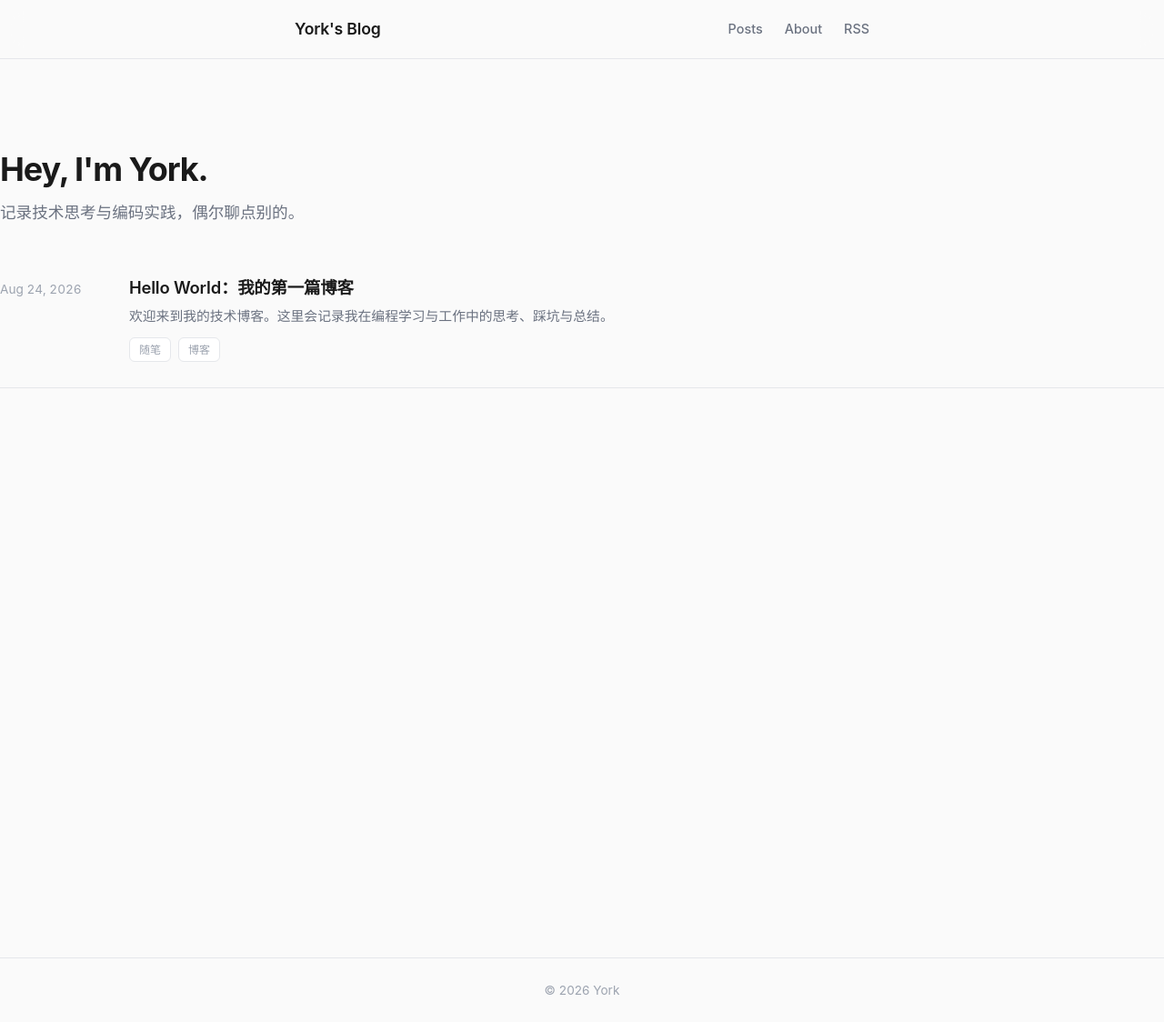
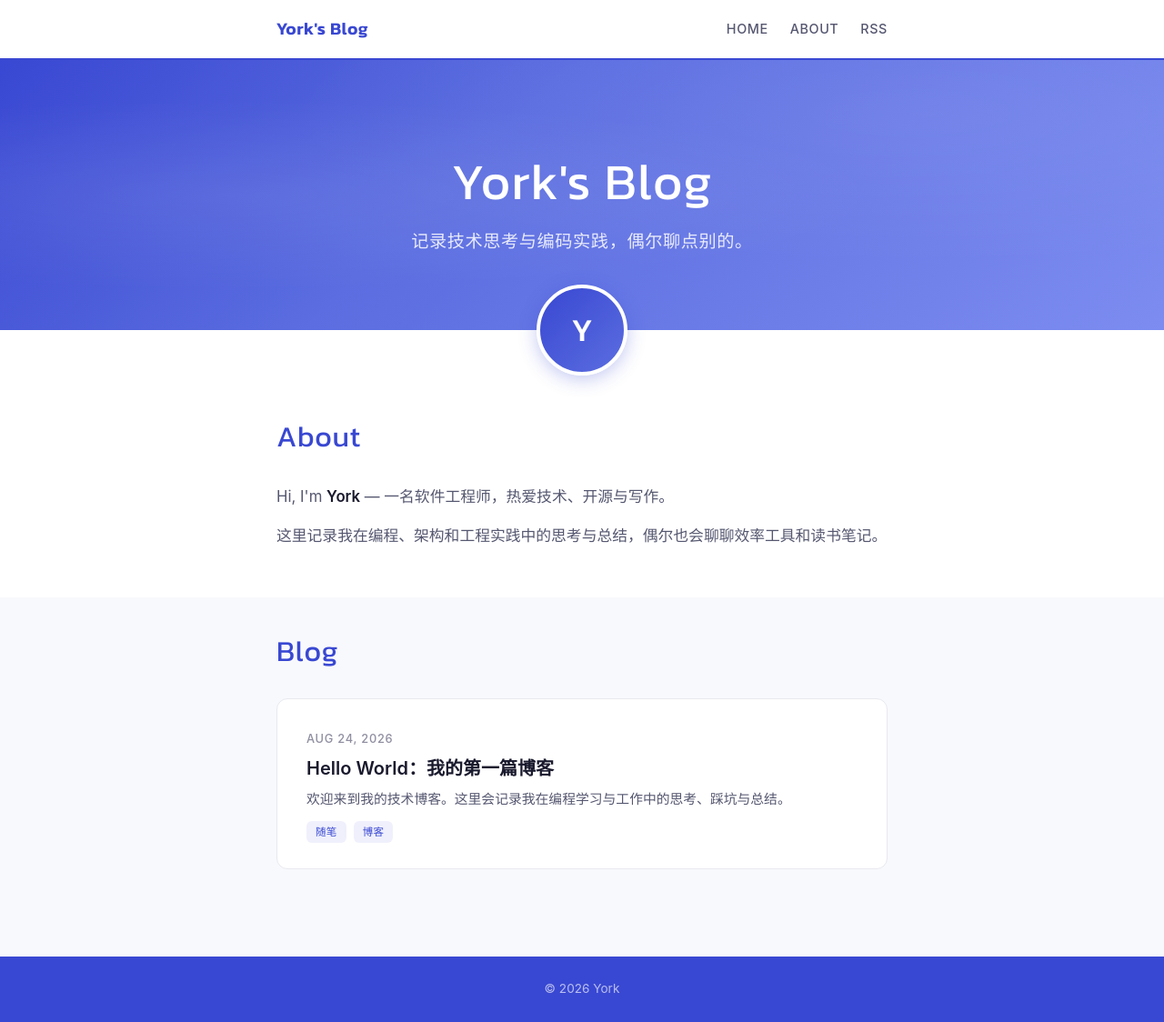
Before and after one commit to yorksity/yorksity.github.io, a Jekyll site: the page built from index.html, in a window 1280 px wide and 1124 px high. Shown: the whole window at 91% size. Built offline with Jekyll 4.4.1, drawn with Linux system fonts in a browser that asks for light colours.

Commit message:
Redesign homepage with hero banner, avatar, card-based post list inspired by personal-homepage-template

```diff
--- a/_includes/head.html
+++ b/_includes/head.html
@@ -2,5 +2,8 @@
 <meta name="viewport" content="width=device-width, initial-scale=1">
 <title>{% if page.title %}{{ page.title }} | {{ site.title }}{% else %}{{ site.title }}{% endif %}</title>
 <meta name="description" content="{% if page.excerpt %}{{ page.excerpt | strip_html | truncate: 160 }}{% else %}{{ site.description }}{% endif %}">
+<link rel="preconnect" href="https://fonts.googleapis.com">
+<link rel="preconnect" href="https://fonts.gstatic.com" crossorigin>
+<link href="https://fonts.googleapis.com/css2?family=Kanit:ital,wght@0,300;0,400;0,500;0,600;1,400&display=swap" rel="stylesheet">
 <link rel="stylesheet" href="{{ '/assets/css/main.css' | relative_url }}">
 <link rel="alternate" type="application/atom+xml" title="{{ site.title }}" href="{{ '/feed.xml' | relative_url }}">
--- a/_includes/header.html
+++ b/_includes/header.html
@@ -2,8 +2,8 @@
   <div class="wrapper">
     <a class="site-title" href="{{ '/' | relative_url }}">{{ site.title }}</a>
     <nav class="site-nav">
-      <a href="{{ '/' | relative_url }}">Posts</a>
-      <a href="{{ '/about' | relative_url }}">About</a>
+      <a href="{{ '/' | relative_url }}">HOME</a>
+      <a href="{{ '/about' | relative_url }}">ABOUT</a>
       <a href="{{ '/feed.xml' | relative_url }}">RSS</a>
     </nav>
   </div>
--- /dev/null
+++ b/_layouts/home.html
@@ -0,0 +1,13 @@
+<!DOCTYPE html>
+<html lang="{{ site.lang | default: 'zh-CN' }}">
+<head>
+  {% include head.html %}
+</head>
+<body>
+  {% include header.html %}
+  <main class="main-home">
+    {{ content }}
+  </main>
+  {% include footer.html %}
+</body>
+</html>
--- a/assets/css/main.css
+++ b/assets/css/main.css
@@ -1,18 +1,20 @@
 :root {
-  --bg: #fafafa;
-  --surface: #ffffff;
-  --text: #1a1a1a;
-  --text-secondary: #6b7280;
-  --text-tertiary: #9ca3af;
-  --border: #e5e7eb;
-  --accent: #2563eb;
-  --accent-dim: #1d4ed8;
-  --code-bg: #f3f4f6;
-  --max-width: 680px;
+  --blue: #3948d2;
+  --blue-dark: #2c3ab0;
+  --text: #1a1a2e;
+  --text-secondary: #555770;
+  --text-muted: #8e8ea0;
+  --bg: #ffffff;
+  --bg-light: #f8f9fc;
+  --bg-gray: #f2f3f7;
+  --border: #e8e9f0;
+  --max-width: 720px;
   --font-sans: -apple-system, BlinkMacSystemFont, "Segoe UI", "PingFang SC",
     "Hiragino Sans GB", "Microsoft YaHei", "Noto Sans SC", sans-serif;
+  --font-display: "Kanit", -apple-system, BlinkMacSystemFont, "Segoe UI",
+    sans-serif;
   --font-mono: "JetBrains Mono", "SF Mono", "Cascadia Code", "Fira Code",
-    "SFMono-Regular", Consolas, "Liberation Mono", Menlo, monospace;
+    "SFMono-Regular", Consolas, monospace;
 }
 
 *,
@@ -26,6 +28,7 @@
 html {
   -webkit-font-smoothing: antialiased;
   -moz-osx-font-smoothing: grayscale;
+  scroll-behavior: smooth;
 }
 
 body {
@@ -41,29 +44,22 @@ a {
   text-decoration: none;
 }
 
-/* ── Layout ─────────────────────────────── */
-
 .wrapper {
   max-width: var(--max-width);
   margin: 0 auto;
   padding: 0 24px;
 }
 
-.main {
-  min-height: calc(100vh - 64px - 72px);
-  padding: 60px 0 80px;
-}
-
 /* ── Header ─────────────────────────────── */
 
 .site-header {
-  background: rgba(250, 250, 250, 0.8);
+  background: rgba(255, 255, 255, 0.9);
   backdrop-filter: blur(12px);
   -webkit-backdrop-filter: blur(12px);
-  border-bottom: 1px solid var(--border);
+  border-bottom: 2px solid var(--blue);
   position: sticky;
   top: 0;
-  z-index: 10;
+  z-index: 100;
 }
 
 .site-header .wrapper {
@@ -74,148 +70,234 @@ a {
 }
 
 .site-title {
-  font-size: 1.1rem;
+  font-family: var(--font-display);
+  font-size: 1.2rem;
   font-weight: 600;
-  letter-spacing: -0.01em;
-  color: var(--text);
+  color: var(--blue);
+  letter-spacing: 0.02em;
 }
 
 .site-title:hover {
-  color: var(--accent);
+  color: var(--blue-dark);
 }
 
 .site-nav {
   display: flex;
   gap: 24px;
   font-size: 0.9rem;
+  font-weight: 500;
+  letter-spacing: 0.04em;
 }
 
 .site-nav a {
   color: var(--text-secondary);
-  font-weight: 450;
   transition: color 0.15s;
 }
 
 .site-nav a:hover {
-  color: var(--text);
+  color: var(--blue);
 }
 
-/* ── Hero ────────────────────────────────── */
+/* ── Home Hero ──────────────────────────── */
 
-.hero {
-  padding: 40px 0 48px;
+.home-hero {
+  position: relative;
+  background: linear-gradient(135deg, #3948d2 0%, #5b6de0 40%, #7c8cf0 100%);
+  padding: 100px 0 80px;
+  overflow: hidden;
 }
 
-.hero-title {
-  font-size: 2.25rem;
-  font-weight: 700;
-  letter-spacing: -0.03em;
-  line-height: 1.2;
-  color: var(--text);
+.hero-overlay {
+  position: absolute;
+  inset: 0;
+  background:
+    radial-gradient(ellipse at 20% 50%, rgba(255, 255, 255, 0.08) 0%, transparent 50%),
+    radial-gradient(ellipse at 80% 20%, rgba(255, 255, 255, 0.06) 0%, transparent 50%);
 }
 
-.hero-desc {
-  margin-top: 12px;
-  font-size: 1.1rem;
-  color: var(--text-secondary);
-  line-height: 1.6;
+.hero-content {
+  position: relative;
+  text-align: center;
+  max-width: var(--max-width);
+  margin: 0 auto;
+  padding: 0 24px;
 }
 
-/* ── Post List ───────────────────────────── */
+.hero-heading {
+  font-family: var(--font-display);
+  font-size: 3.5rem;
+  font-weight: 400;
+  color: #ffffff;
+  letter-spacing: 0.02em;
+  line-height: 1.2;
+}
+
+.hero-sub {
+  margin-top: 16px;
+  font-size: 1.2rem;
+  font-weight: 300;
+  color: rgba(255, 255, 255, 0.85);
+  letter-spacing: 0.03em;
+}
+
+/* ── Avatar ─────────────────────────────── */
+
+.home-avatar {
+  position: relative;
+  display: flex;
+  justify-content: center;
+  margin-top: -50px;
+  z-index: 10;
+}
+
+.avatar-img {
+  width: 100px;
+  height: 100px;
+  border-radius: 50%;
+  background: linear-gradient(135deg, #3948d2, #5b6de0);
+  display: flex;
+  align-items: center;
+  justify-content: center;
+  box-shadow: 0 4px 20px rgba(57, 72, 210, 0.3);
+  border: 4px solid #ffffff;
+}
+
+.avatar-img span {
+  font-family: var(--font-display);
+  font-size: 2.2rem;
+  font-weight: 500;
+  color: #ffffff;
+}
+
+/* ── Section Titles ─────────────────────── */
+
+.section-title {
+  font-family: var(--font-display);
+  font-size: 2rem;
+  font-weight: 400;
+  color: var(--blue);
+  letter-spacing: 0.02em;
+  line-height: 1.2;
+  margin-bottom: 32px;
+}
+
+/* ── Home Bio ───────────────────────────── */
+
+.home-bio {
+  padding: 48px 0 40px;
+  background: var(--bg);
+}
+
+.bio-content {
+  font-size: 1.05rem;
+  color: var(--text-secondary);
+  line-height: 1.85;
+}
+
+.bio-content p {
+  margin-bottom: 12px;
+}
+
+.bio-content strong {
+  color: var(--text);
+  font-weight: 600;
+}
+
+/* ── Home Posts ─────────────────────────── */
+
+.home-posts {
+  padding: 40px 0 80px;
+  background: var(--bg-light);
+}
 
 .post-list {
   list-style: none;
-  margin-top: 8px;
 }
 
-.post-item {
-  display: flex;
-  gap: 32px;
-  padding: 28px 0;
-  border-bottom: 1px solid var(--border);
+.post-card {
+  background: var(--bg);
+  border-radius: 12px;
+  padding: 28px 32px;
+  margin-bottom: 16px;
+  border: 1px solid var(--border);
+  transition: box-shadow 0.2s, border-color 0.2s;
 }
 
-.post-item:first-child {
-  padding-top: 0;
+.post-card:hover {
+  box-shadow: 0 2px 16px rgba(0, 0, 0, 0.06);
+  border-color: #c8cae0;
 }
 
-.post-date {
-  flex-shrink: 0;
-  width: 110px;
-  padding-top: 3px;
-  font-size: 0.85rem;
-  color: var(--text-tertiary);
-  font-variant-numeric: tabular-nums;
+.post-card-link {
+  display: block;
 }
 
-.post-body {
-  flex: 1;
-  min-width: 0;
+.post-card-date {
+  font-size: 0.8rem;
+  font-weight: 500;
+  color: var(--text-muted);
+  text-transform: uppercase;
+  letter-spacing: 0.06em;
 }
 
-.post-title {
-  font-size: 1.15rem;
+.post-card-title {
+  font-size: 1.25rem;
   font-weight: 600;
-  letter-spacing: -0.01em;
+  color: var(--text);
+  margin: 6px 0 8px;
   line-height: 1.4;
-  margin-bottom: 6px;
-}
-
-.post-title a {
-  color: var(--text);
   transition: color 0.15s;
 }
 
-.post-title a:hover {
-  color: var(--accent);
+.post-card:hover .post-card-title {
+  color: var(--blue);
 }
 
-.post-excerpt {
+.post-card-excerpt {
   font-size: 0.925rem;
   color: var(--text-secondary);
   line-height: 1.65;
-  margin-bottom: 10px;
+  margin-bottom: 12px;
 }
 
-.post-tags {
+.post-card-tags {
   display: flex;
   gap: 8px;
   flex-wrap: wrap;
 }
 
 .tag {
-  font-size: 0.75rem;
-  color: var(--text-tertiary);
-  background: var(--surface);
-  border: 1px solid var(--border);
+  font-size: 0.72rem;
+  font-weight: 500;
+  color: var(--blue);
+  background: rgba(57, 72, 210, 0.08);
   border-radius: 6px;
   padding: 2px 10px;
-  transition: color 0.15s, border-color 0.15s;
-}
-
-.tag:hover {
-  color: var(--accent);
-  border-color: var(--accent);
+  letter-spacing: 0.03em;
 }
 
 .empty-state {
-  color: var(--text-tertiary);
+  color: var(--text-muted);
   text-align: center;
-  margin-top: 80px;
+  padding: 60px 0;
   font-size: 0.95rem;
 }
 
 /* ── Post Page ───────────────────────────── */
 
+.main {
+  min-height: calc(100vh - 64px - 72px);
+  padding: 60px 0 80px;
+}
+
 .post-header {
   margin-bottom: 40px;
-  padding-top: 24px;
 }
 
 .post-header h1 {
   font-size: 2rem;
   font-weight: 700;
-  letter-spacing: -0.03em;
+  letter-spacing: -0.02em;
   line-height: 1.3;
   margin-bottom: 16px;
 }
@@ -243,7 +325,6 @@ a {
   font-weight: 600;
   letter-spacing: -0.02em;
   margin: 44px 0 16px;
-  color: var(--text);
 }
 
 .post-content h3 {
@@ -251,7 +332,6 @@ a {
   font-weight: 600;
   letter-spacing: -0.01em;
   margin: 32px 0 12px;
-  color: var(--text);
 }
 
 .post-content p {
@@ -268,28 +348,27 @@ a {
 }
 
 .post-content li::marker {
-  color: var(--text-tertiary);
+  color: var(--blue);
 }
 
 .post-content blockquote {
-  border-left: 3px solid var(--accent);
+  border-left: 3px solid var(--blue);
   margin: 24px 0;
   padding: 4px 0 4px 20px;
   color: var(--text-secondary);
-  font-style: italic;
 }
 
 .post-content code {
   font-family: var(--font-mono);
   font-size: 0.875em;
-  background: var(--code-bg);
+  background: var(--bg-gray);
   padding: 2px 6px;
   border-radius: 4px;
   color: #d63384;
 }
 
 .post-content pre {
-  background: var(--code-bg);
+  background: var(--bg-gray);
   border-radius: 8px;
   padding: 20px 24px;
   overflow-x: auto;
@@ -321,19 +400,21 @@ a {
 }
 
 .post-content a {
-  color: var(--accent);
+  color: var(--blue);
   text-decoration: underline;
   text-underline-offset: 2px;
 }
 
 .post-content a:hover {
-  color: var(--accent-dim);
+  color: var(--blue-dark);
 }
 
 /* ── Footer ──────────────────────────────── */
 
 .site-footer {
-  border-top: 1px solid var(--border);
+  background: var(--blue);
+  color: rgba(255, 255, 255, 0.65);
+  font-size: 0.85rem;
 }
 
 .site-footer .wrapper {
@@ -341,46 +422,54 @@ a {
   display: flex;
   align-items: center;
   justify-content: center;
-  font-size: 0.85rem;
-  color: var(--text-tertiary);
 }
 
 .site-footer a {
-  color: var(--text-secondary);
+  color: rgba(255, 255, 255, 0.85);
 }
 
 .site-footer a:hover {
-  color: var(--text);
+  color: #ffffff;
 }
 
 /* ── Responsive ──────────────────────────── */
 
 @media (max-width: 640px) {
-  .hero {
-    padding: 24px 0 36px;
+  .home-hero {
+    padding: 72px 0 60px;
   }
 
-  .hero-title {
-    font-size: 1.75rem;
+  .hero-heading {
+    font-size: 2.2rem;
   }
 
-  .hero-desc {
+  .hero-sub {
     font-size: 1rem;
   }
 
-  .post-item {
-    flex-direction: column;
-    gap: 6px;
-    padding: 20px 0;
+  .home-avatar {
+    margin-top: -40px;
   }
 
-  .post-date {
-    width: auto;
-    font-size: 0.8rem;
+  .avatar-img {
+    width: 80px;
+    height: 80px;
   }
 
-  .post-title {
-    font-size: 1.05rem;
+  .avatar-img span {
+    font-size: 1.8rem;
+  }
+
+  .section-title {
+    font-size: 1.6rem;
+  }
+
+  .post-card {
+    padding: 20px 24px;
+  }
+
+  .post-card-title {
+    font-size: 1.1rem;
   }
 
   .post-header h1 {
--- a/index.html
+++ b/index.html
@@ -1,35 +1,58 @@
 ---
-layout: default
+layout: home
 title: 首页
 ---
-<section class="hero">
-  <h1 class="hero-title">Hey, I'm York.</h1>
-  <p class="hero-desc">{{ site.description }}</p>
+
+<section class="home-hero">
+  <div class="hero-overlay"></div>
+  <div class="hero-content">
+    <h1 class="hero-heading">{{ site.title }}</h1>
+    <p class="hero-sub">{{ site.description }}</p>
+  </div>
 </section>
 
+<div class="home-avatar">
+  <div class="avatar-img">
+    <span>{{ site.author | slice: 0 }}</span>
+  </div>
+</div>
+
+<section class="home-bio">
+  <div class="wrapper">
+    <h2 class="section-title">About</h2>
+    <div class="bio-content">
+      <p>Hi, I'm <strong>{{ site.author }}</strong> — 一名软件工程师，热爱技术、开源与写作。</p>
+      <p>这里记录我在编程、架构和工程实践中的思考与总结，偶尔也会聊聊效率工具和读书笔记。</p>
+    </div>
+  </div>
+</section>
+
+<section class="home-posts">
+  <div class="wrapper">
+    <h2 class="section-title">Blog</h2>
     {% if site.posts.size > 0 %}
     <ul class="post-list">
       {% for post in site.posts %}
-  <li class="post-item">
-    <time class="post-date" datetime="{{ post.date | date_to_xmlschema }}">
+      <li class="post-card">
+        <a class="post-card-link" href="{{ post.url | relative_url }}">
+          <time class="post-card-date" datetime="{{ post.date | date_to_xmlschema }}">
             {{ post.date | date: "%b %d, %Y" }}
           </time>
-    <div class="post-body">
-      <h2 class="post-title">
-        <a href="{{ post.url | relative_url }}">{{ post.title }}</a>
-      </h2>
-      <p class="post-excerpt">{{ post.excerpt | strip_html | truncate: 200 }}</p>
+          <h3 class="post-card-title">{{ post.title }}</h3>
+          <p class="post-card-excerpt">{{ post.excerpt | strip_html | truncate: 160 }}</p>
           {% if post.tags %}
-      <div class="post-tags">
+          <div class="post-card-tags">
             {% for tag in post.tags %}
             <span class="tag">{{ tag }}</span>
             {% endfor %}
           </div>
           {% endif %}
-    </div>
+        </a>
       </li>
       {% endfor %}
     </ul>
     {% else %}
     <p class="empty-state">还没有文章，快来写第一篇吧</p>
     {% endif %}
+  </div>
+</section>
```
Lines whose indentation alone changed are shown as unchanged.
